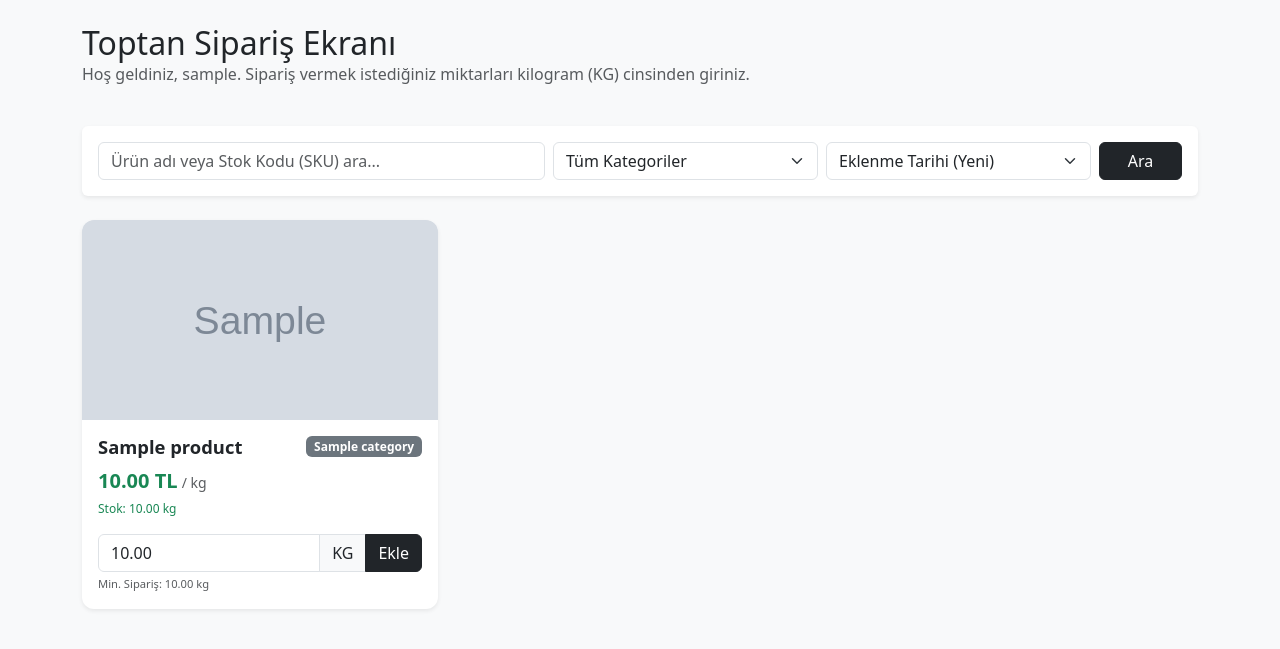
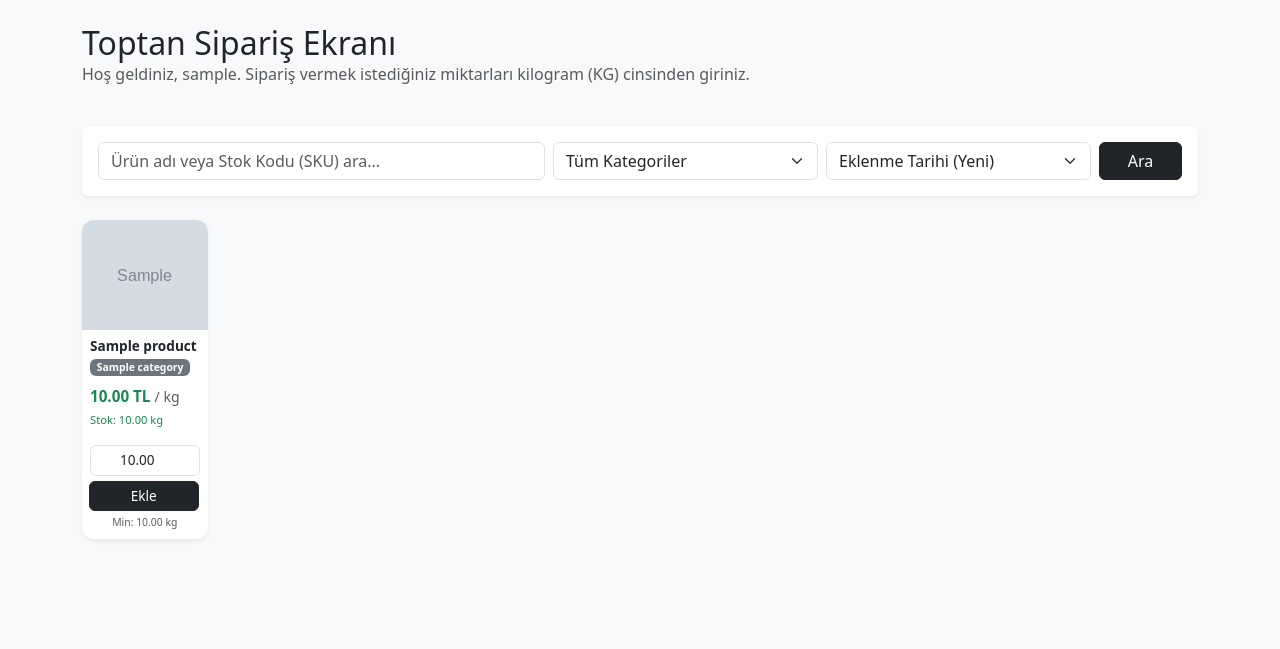
Before and after one commit to strip43weathers/kuraskuruyemis, a Django app: page /urunler/b2b-portal/ in a window 1280 px wide. Shown: the part 56-705 px from the top of the page. Run offline with Django 5.2, Linux system fonts and the light colour scheme; a user stored in the database is signed in; tables that the repository leaves empty hold one stand-in row (values such as "Sample post"); grey boxes marked "Sample" are stand-in pictures.

Commit message:
tasarimsal

```diff
--- a/products/views.py
+++ b/products/views.py
@@ -38,7 +38,7 @@ def b2b_product_list(request):
 
     # --- SAYFALAMA (PAGINATION) İŞLEMİ ---
     # Her sayfada kaç ürün gösterileceğini belirliyoruz (Örn: 12)
-    paginator = Paginator(products, 16)
+    paginator = Paginator(products, 40)
     page_number = request.GET.get('page')  # URL'den '?page=2' gibi sayfa numarasını al
 
     try:
--- a/templates/products/b2b_list.html
+++ b/templates/products/b2b_list.html
@@ -14,7 +14,7 @@
     }
 
     .product-img-wrapper {
-        height: 140px; /* B2B kartlarında altta form olduğu için görsel mobilde biraz daha kısa */
+        height: 140px;
         overflow: hidden;
         position: relative;
     }
@@ -32,7 +32,6 @@
         font-size: 1rem;
     }
 
-    /* Mobilde Sepete Ekle formunun sığması için daraltmalar */
     .cart-input-group {
         flex-wrap: nowrap;
     }
@@ -43,22 +42,44 @@
         font-size: 0.85rem;
     }
 
-    /* Masaüstü Ekranlar İçin (768px ve üzeri) Orijinal Boyutlar */
+    /* Masaüstü Ekranlar İçin (768px ve üzeri) */
     @media (min-width: 768px) {
         .product-img-wrapper {
-            height: 200px;
+            height: 160px; /* 8'li düzende görsellerin çok uzamaması için 200'den 160'a çekildi */
         }
         .product-card-title {
+            font-size: 1.05rem;
+        }
+        .price-text {
             font-size: 1.15rem;
         }
-        .price-text {
-            font-size: 1.25rem;
+    }
+
+    /* YENİ: Masaüstü (XL) Ekranlarda Yan Yana 8 Ürün İçin Özel Sınıf */
+    @media (min-width: 1200px) {
+        .row-cols-xl-8 > * {
+            flex: 0 0 auto;
+            width: 12.5%; /* 100% / 8 ürün = 12.5% */
         }
-        .cart-input-group .form-control,
-        .cart-input-group .btn,
-        .cart-input-group .input-group-text {
-            padding: 0.375rem 0.75rem;
-            font-size: 1rem;
+
+        /* 8'li düzende kartlar çok daralacağı için iç elemanları sığdırma ayarları */
+        .row-cols-xl-8 .product-card-title { font-size: 0.85rem; }
+        .row-cols-xl-8 .price-text { font-size: 0.95rem; }
+        .row-cols-xl-8 .product-img-wrapper { height: 110px; }
+
+        /* Input ve butonu dar alanda alt alta almak iyi bir çözümdür */
+        .row-cols-xl-8 .cart-input-group {
+            flex-direction: column;
+            gap: 5px;
+        }
+        .row-cols-xl-8 .cart-input-group .form-control,
+        .row-cols-xl-8 .cart-input-group .btn {
+            width: 100% !important;
+            border-radius: 6px !important;
+            text-align: center;
+        }
+        .row-cols-xl-8 .input-group-text {
+            display: none !important; /* Yeri daraltmamak için KG textini gizle */
         }
     }
 </style>
@@ -104,7 +125,8 @@
     </div>
 </div>
 
-<div class="row row-cols-2 row-cols-md-3 g-2 g-md-4">
+<!-- YENİ: Mobilde 2, Tablette 4, Laptpta 6, Geniş Ekranlarda 8 ürün gösterme sınıfları eklendi -->
+<div class="row row-cols-2 row-cols-md-4 row-cols-lg-6 row-cols-xl-8 g-2 g-md-3">
     {% for product in products %}
     <div class="col">
         <div class="card h-100 border-0 shadow-sm b2b-product-card bg-white">
@@ -119,21 +141,20 @@
                 {% endif %}
             </div>
 
-            <div class="card-body p-2 p-md-3 d-flex flex-column">
+            <div class="card-body p-2 d-flex flex-column">
 
-                <div class="d-flex justify-content-between align-items-start mb-1 mb-md-2">
+                <div class="d-flex justify-content-between align-items-start mb-1">
                     <h5 class="card-title fw-bold mb-0 product-card-title">{{ product.name }}</h5>
-                    <span class="badge bg-secondary d-none d-md-inline-block">{{ product.category.name }}</span>
                 </div>
-                <span class="badge bg-secondary d-md-none align-self-start mb-2" style="font-size: 0.65rem;">{{ product.category.name }}</span>
+                <span class="badge bg-secondary align-self-start mb-2" style="font-size: 0.65rem;">{{ product.category.name }}</span>
 
                 <p class="card-text mb-3 flex-grow-1">
                     <span class="fw-bold text-success price-text">{{ product.wholesale_price }} TL</span> <small class="text-muted">/ kg</small>
                     <br>
                     {% if product.stock_quantity > 0 %}
-                        <small class="text-success d-block mt-1" style="font-size: 0.75rem;">Stok: {{ product.stock_quantity }} kg</small>
+                        <small class="text-success d-block mt-1" style="font-size: 0.70rem;">Stok: {{ product.stock_quantity }} kg</small>
                     {% else %}
-                        <small class="text-danger fw-bold d-block mt-1" style="font-size: 0.75rem;">Tükendi</small>
+                        <small class="text-danger fw-bold d-block mt-1" style="font-size: 0.70rem;">Tükendi</small>
                     {% endif %}
                 </p>
 
@@ -148,6 +169,7 @@
                                max="{{ product.stock_quantity }}"
                                step="0.01"
                                required
+                               placeholder="KG"
                                {% if product.stock_quantity <= 0 %}disabled{% endif %}>
 
                         <span class="input-group-text bg-light d-none d-sm-block">KG</span>
@@ -156,7 +178,7 @@
                             Ekle
                         </button>
                     </div>
-                    <small class="text-muted d-block text-center text-md-start" style="font-size: 0.7rem;">Min. Sipariş: {{ product.minimum_order_quantity }} kg</small>
+                    <small class="text-muted d-block text-center" style="font-size: 0.65rem;">Min: {{ product.minimum_order_quantity }} kg</small>
                 </form>
 
             </div>
@@ -170,8 +192,9 @@
     </div>
     {% endfor %}
 
+<!-- Sayfalama (Pagination) Alanı -->
 {% if products.has_other_pages %}
-<nav aria-label="Ürün Sayfalama" class="mt-5 mb-4 col-12">
+<nav aria-label="Ürün Sayfalama" class="mt-5 mb-4 col-12" style="width: 100%;">
     <ul class="pagination justify-content-center">
 
         {% if products.has_previous %}
```
Also changed, not shown: templates/public_base.html (+37 -2 lines), templates/products/public_list.html (line endings or trailing spaces).
